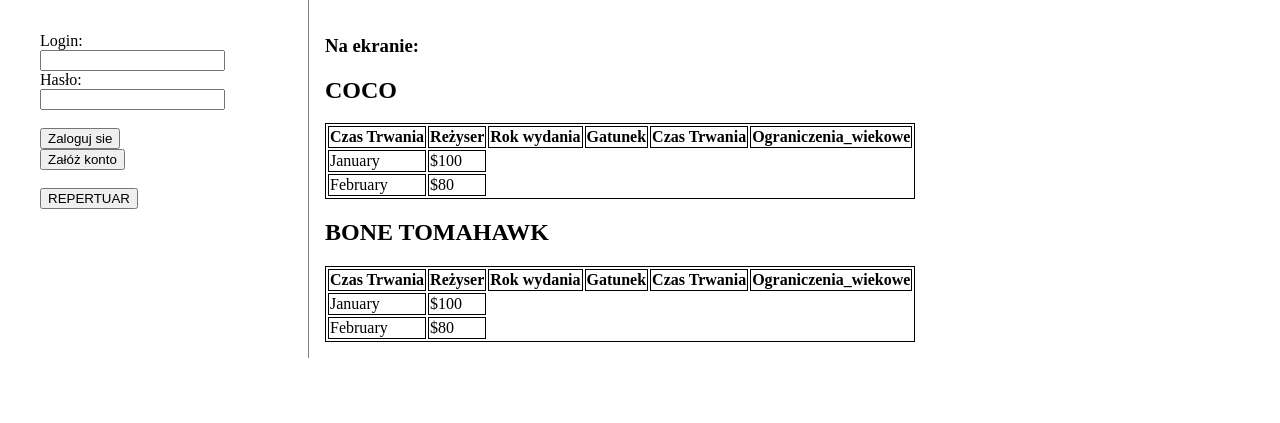
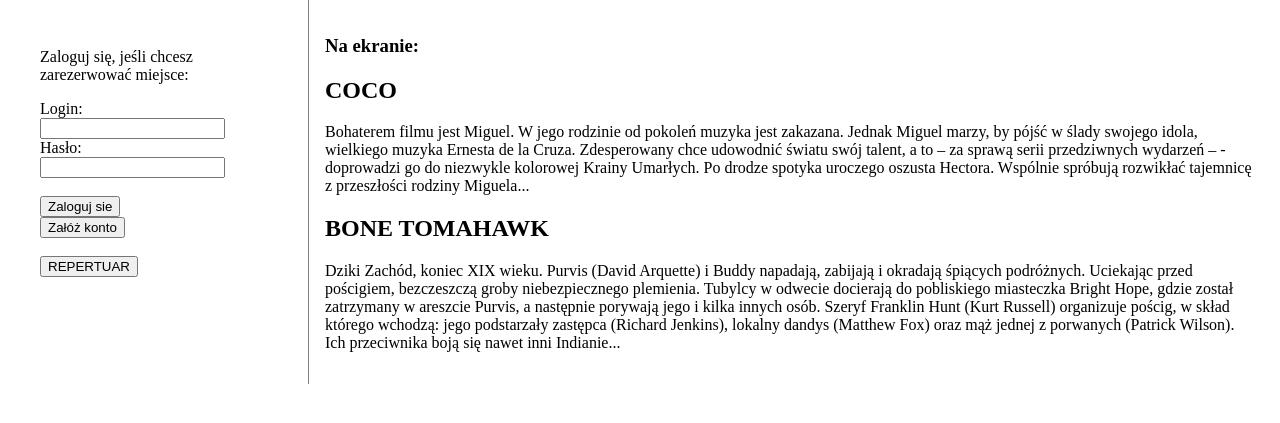
Before and after one commit to Dona-Donka/CinemaDatabase, a PHP site: page / in a window 1280 px wide. Shown: the part 156-579 px from the top of the page. Run offline with PHP 8.4, Linux system fonts and the light colour scheme; data that the repository does not hold is empty.

Commit message:
Update index.php

```diff
--- a/PHP/index.php
+++ b/PHP/index.php
@@ -22,7 +22,7 @@
 <html lang = "pl">
 <head>
 	<meta charser="utf-8"/>
-	<meta http-eqiuv="X-UA-Compatibile" content="IE=edge,chrome=1"/>
+	<meta http-eqiuv="Content-Language" content="pl"/>
 <style>
 header, footer {
     padding: 1em;
@@ -60,7 +60,7 @@
 </header>
 
 <nav>
-
+	<p>Zaloguj się, jeśli chcesz zarezerwować miejsce:</p>
 	<form action="zaloguj.php" method="post">
 	Login: <br/><input type="text" name="login"/><br/>
 	Hasło: <br/><input type="password" name="haslo"/><br/><br/>
@@ -87,47 +87,32 @@
 
   <h2>COCO</h2>
 
-  <table>
-  <tr>
-
-    <th>Czas Trwania</th>
-	<th>Reżyser</th>
-	<th>Rok wydania</th>
-	<th>Gatunek</th>
-	<th>Czas Trwania</th>
-	<th>Ograniczenia_wiekowe</th>
-  </tr>
-  <tr>
-    <td>January</td>
-    <td>$100</td>
-  </tr>
-  <tr>
-    <td>February</td>
-    <td>$80</td>
-  </tr>
-</table>
+	<p> Bohaterem filmu jest Miguel.
+  W jego rodzinie od pokoleń muzyka jest zakazana.
+  Jednak Miguel marzy, by pójść w ślady swojego idola,
+  wielkiego muzyka Ernesta de la Cruza.
+  Zdesperowany chce udowodnić światu swój talent,
+  a to – za sprawą serii przedziwnych wydarzeń –
+  -doprowadzi go do niezwykle kolorowej Krainy Umarłych.
+  Po drodze spotyka uroczego oszusta Hectora.
+  Wspólnie spróbują rozwikłać tajemnicę z przeszłości rodziny Miguela...
+  </p>
 
 <h2>BONE TOMAHAWK</h2>
 
-  <table>
-  <tr>
-
-    <th>Czas Trwania</th>
-	<th>Reżyser</th>
-	<th>Rok wydania</th>
-	<th>Gatunek</th>
-	<th>Czas Trwania</th>
-	<th>Ograniczenia_wiekowe</th>
-  </tr>
-  <tr>
-    <td>January</td>
-    <td>$100</td>
-  </tr>
-  <tr>
-    <td>February</td>
-    <td>$80</td>
-  </tr>
-</table>
+  <p>
+ Dziki Zachód, koniec XIX wieku.
+ Purvis (David Arquette) i Buddy napadają,
+ zabijają i okradają śpiących podróżnych.
+ Uciekając przed pościgiem, bezczeszczą groby niebezpiecznego plemienia.
+ Tubylcy w odwecie docierają do pobliskiego miasteczka Bright Hope,
+ gdzie został zatrzymany w areszcie Purvis,
+ a następnie porywają jego i kilka innych osób.
+ Szeryf Franklin Hunt (Kurt Russell) organizuje pościg,
+ w skład którego wchodzą: jego podstarzały zastępca (Richard Jenkins),
+ lokalny dandys (Matthew Fox) oraz mąż jednej z porwanych (Patrick Wilson).
+ Ich przeciwnika boją się nawet inni Indianie...
+ </p>
 
 </article>
 </aside>
```
